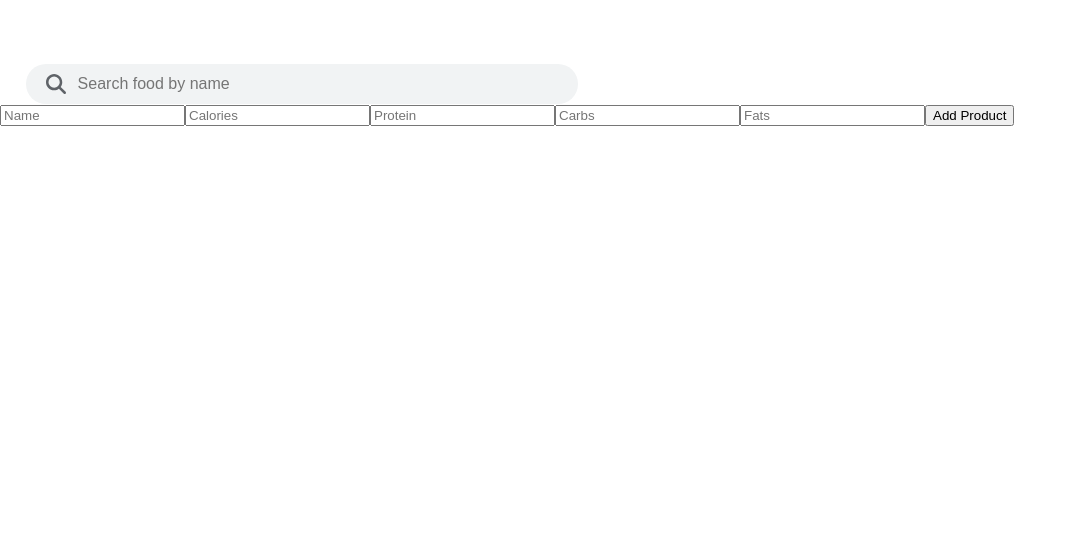
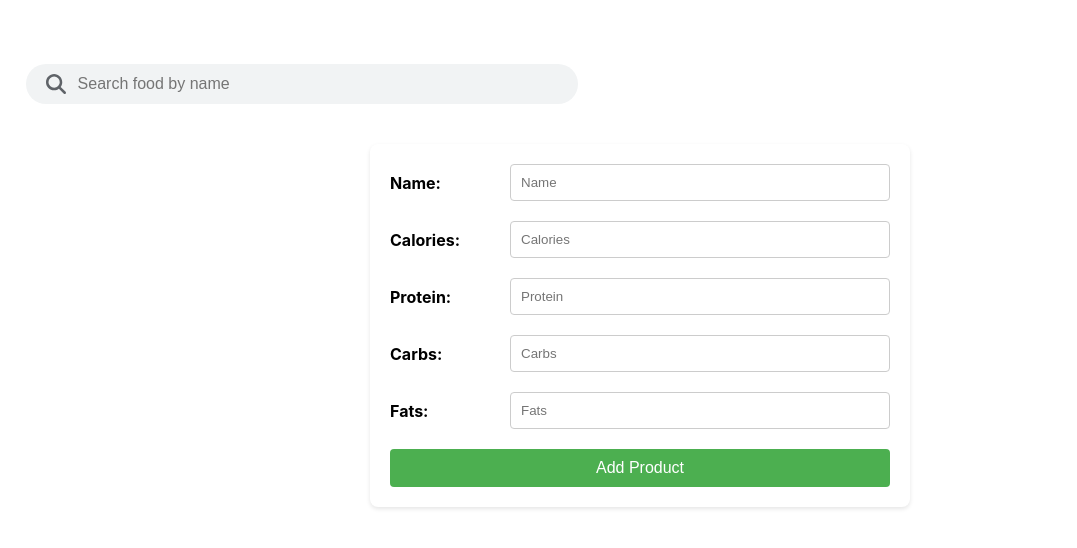
Before and after one commit to temenuzhka-gadzheva/food-lookup, a React (Create React App) app in the folder food-lookup-app/: page /add-food in a window 1280 px wide. Shown: the top 548 px of the page, without its empty margins (0-1077 px from the left). Built offline with nearby package versions, Linux system fonts and the light colour scheme; no server answers; the HTML template or start-up script is replaced by a standard one.

Commit message:
Implemented add food form
- implement functionality to can correct add in database food
- added needed css

```diff
--- a/food-lookup-app/src/App.js
+++ b/food-lookup-app/src/App.js
@@ -44,7 +44,6 @@ function App() {
       return;
     }
 
-    // Step 2: Make an HTTP POST request to the server
     fetch('http://localhost:3001/foods', {
       method: 'POST',
       headers: {
@@ -53,25 +52,15 @@ function App() {
       body: JSON.stringify(newFood),
     })
       .then(response => {
-        // Step 3: Handle the server response
         if (!response.ok) {
           throw new Error('Network response was not ok');
         }
-        return response.json(); // This assumes that your server responds with the created food item as JSON
+        return response.json();
       })
       .then(data => {
-        // Here, 'data' is the response from the server after the food item has been successfully created
-        console.log('Success:', data);
-
-        // Step 4: Update the UI
-        // If you have a state variable that keeps track of the food items, update it here
-        // setFoods([...foods, data]); // Uncomment this if you have a 'foods' state in your component
-
-        // Optionally, navigate away from the form or clear the form
-        // history.push('/foods'); // Uncomment if using react-router's 'history' for navigation
+        setFoods([...foods, data]);
       })
       .catch((error) => {
-        // Handle any errors here
         console.error('Error:', error);
       });
   };
--- /dev/null
+++ b/food-lookup-app/src/components/AddFoodForm.css
@@ -0,0 +1,47 @@
+/* AddFoodForm.css */
+.form-container {
+    display: flex;
+    flex-direction: column;
+    max-width: 500px;
+    margin: 40px auto;
+    padding: 20px;
+    background: #ffffff;
+    border-radius: 8px;
+    box-shadow: 0 2px 4px rgba(0, 0, 0, 0.1);
+}
+
+.form-group {
+    margin-bottom: 20px;
+    display: flex;
+    align-items: center;
+}
+
+.form-group label {
+    min-width: 120px;
+    font-weight: bold;
+}
+
+.form-group input {
+    flex-grow: 1;
+    padding: 10px;
+    border: 1px solid #ccc;
+    border-radius: 4px;
+}
+
+.submit-btn {
+    width: 100%;
+    padding: 10px 15px;
+    background-color: #4CAF50;
+    /* Зелен цвят */
+    color: white;
+    font-size: 16px;
+    border: none;
+    border-radius: 4px;
+    cursor: pointer;
+    transition: background-color 0.3s;
+}
+
+.submit-btn:hover {
+    background-color: #45a049;
+    /* По-тъмен зелен цвят за hover ефект */
+}
--- a/food-lookup-app/src/components/AddFoodForm.js
+++ b/food-lookup-app/src/components/AddFoodForm.js
@@ -1,6 +1,10 @@
 import React, { useState } from 'react';
+import { useNavigate } from 'react-router-dom';
+
+import './AddFoodForm.css';
 
 const AddFoodForm = ({ onAddFood }) => {
+  const navigate = useNavigate();
   const [formData, setFormData] = useState({
     name: '',
     calories: '',
@@ -16,18 +20,38 @@ const AddFoodForm = ({ onAddFood }) => {
   const handleSubmit = (event) => {
     event.preventDefault();
     onAddFood(formData);
-
+    navigate('/');
+    window.location.reload();
   };
 
+
   return (
-    <form onSubmit={handleSubmit}>
-      <input type="text" name="name" value={formData.name} onChange={handleChange} placeholder="Name" />
-      <input type="number" name="calories" value={formData.calories} onChange={handleChange} placeholder="Calories" />
-      <input type="number" name="protein" value={formData.protein} onChange={handleChange} placeholder="Protein" />
-      <input type="number" name="carbs" value={formData.carbs} onChange={handleChange} placeholder="Carbs" />
-      <input type="number" name="fats" value={formData.fats} onChange={handleChange} placeholder="Fats" />
-      <button type="submit">Add Product</button>
-    </form>
+    <div className="form-container">
+      <form onSubmit={handleSubmit} className="add-food-form">
+        <div className="form-group">
+          <label htmlFor="name">Name:</label>
+          <input type="text" id="name" name="name" value={formData.name} onChange={handleChange} placeholder="Name" />
+        </div>
+        <div className="form-group">
+          <label htmlFor="calories">Calories:</label>
+          <input type="number" id="calories" name="calories" step="0.1" value={formData.calories} onChange={handleChange} placeholder="Calories" />
+        </div>
+        <div className="form-group">
+          <label htmlFor="protein">Protein:</label>
+          <input type="number" id="protein" name="protein" step="0.1" value={formData.protein} onChange={handleChange} placeholder="Protein" />
+        </div>
+        <div className="form-group">
+          <label htmlFor="carbs">Carbs:</label>
+          <input type="number" id="carbs" name="carbs" step="0.1" value={formData.carbs} onChange={handleChange} placeholder="Carbs" />
+        </div>
+        <div className="form-group">
+          <label htmlFor="fats">Fats:</label>
+          <input type="number" id="fats" name="fats" step="0.1" value={formData.fats} onChange={handleChange} placeholder="Fats" />
+        </div>
+
+        <button type="submit" className="submit-btn">Add Product</button>
+      </form>
+    </div>
   );
 };
 
--- a/food-lookup-app/src/components/SelectedFoodsTable.js
+++ b/food-lookup-app/src/components/SelectedFoodsTable.js
@@ -36,19 +36,19 @@ function SelectedFoodsTable({ selectedFoods }) {
           {selectedFoods.map(food => (
             <tr key={food.id}>
               <td>{food.name}</td>
-              <td>{(food.calories * food.count).toFixed(2)}</td>
-              <td>{(food.protein * food.count).toFixed(2)}</td>
-              <td>{(food.fats * food.count).toFixed(2)}</td>
-              <td>{(food.carbs * food.count).toFixed(2)}</td>
+              <td>{(food.calories * food.count).toFixed(1)}</td>
+              <td>{(food.protein * food.count).toFixed(1)}</td>
+              <td>{(food.fats * food.count).toFixed(1)}</td>
+              <td>{(food.carbs * food.count).toFixed(1)}</td>
               <td>{food.count}</td>
             </tr>
           ))}
           <tr className="totals-row">
             <td>Total</td>
-            <td>{totals.kcal.toFixed(2)}</td>
-            <td>{totals.protein.toFixed(2)}</td>
-            <td>{totals.fat.toFixed(2)}</td>
-            <td>{totals.carbs.toFixed(2)}</td>
+            <td>{totals.kcal.toFixed(1)}</td>
+            <td>{totals.protein.toFixed(1)}</td>
+            <td>{totals.fat.toFixed(1)}</td>
+            <td>{totals.carbs.toFixed(1)}</td>
             <td></td>
           </tr>
         </tbody>
```
Also changed, not shown: food-lookup-app/src/components/AddForm.css (deleted), 1 other file (tests, documents, lock files or other folders).
